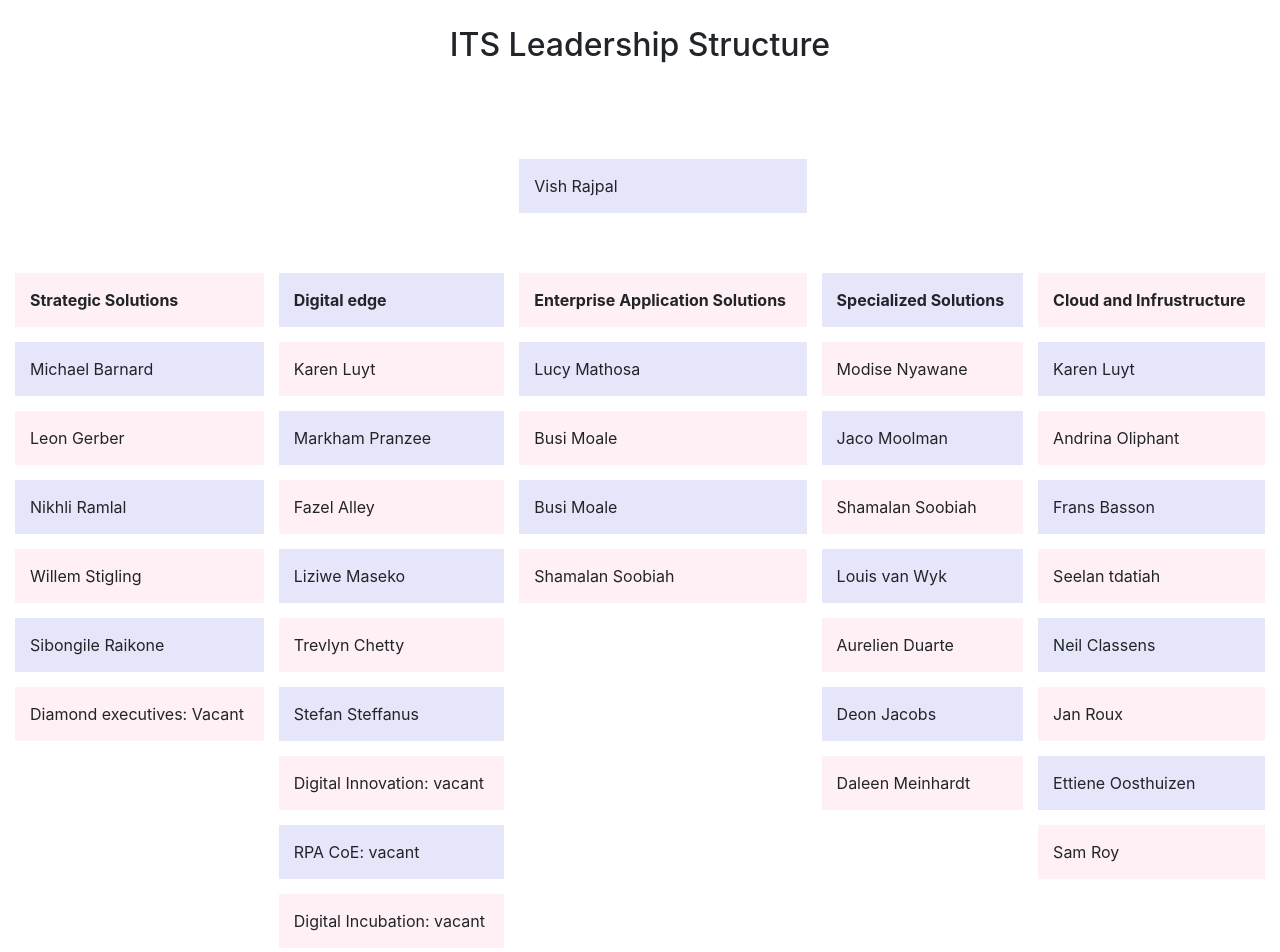
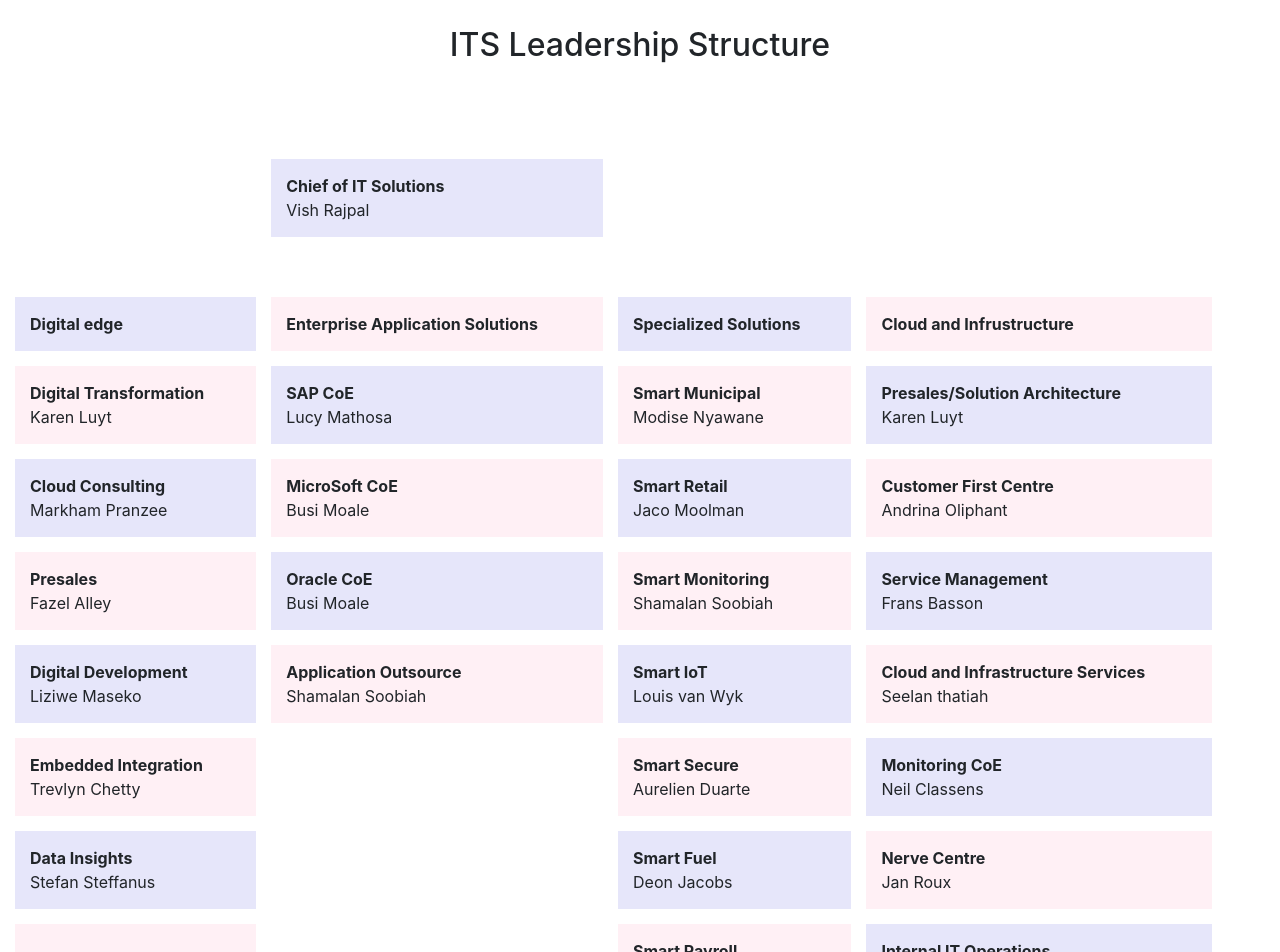
Before and after one commit to Zupirio/ITS-structure, an Angular app: page /structure in a window 1280 px wide. Shown: the top 952 px of the page. Built offline with nearby package versions, Linux system fonts and the light colour scheme.

Commit message:
structure

```diff
--- a/src/app/structure/structure.component.html
+++ b/src/app/structure/structure.component.html
@@ -7,8 +7,11 @@
   <table style="width:100%">
     <tr>
       <td></td>
+      <td style="background-color:lavender">
+          <div class="title"> <b>Chief of IT Solutions</b> </div>
+          <div class="sub"> Vish Rajpal </div>
+      </td>
       <td></td>
-      <td style="background-color:lavender">Vish Rajpal</td>
       <td></td>
       <td></td>
     </tr>
@@ -20,71 +23,154 @@
       <td></td>
     </tr>
     <tr>
-      <th style="background-color:lavenderblush">Strategic Solutions</th>
+      <!--<th style="background-color:lavenderblush">Strategic Solutions</th>-->
       <th style="background-color:lavender">Digital edge</th>
       <th style="background-color:lavenderblush">Enterprise Application Solutions</th>
       <th style="background-color:lavender">Specialized Solutions</th>
       <th style="background-color:lavenderblush">Cloud and Infrustructure</th>
     </tr>
     <tr>
-      <td style="background-color:lavender">Michael Barnard</td>
-      <td style="background-color:lavenderblush">Karen Luyt</td>
-      <td style="background-color:lavender">Lucy Mathosa</td>
-      <td style="background-color:lavenderblush">Modise Nyawane</td>
-      <td style="background-color:lavender">Karen Luyt</td>
+      <!--<td style="background-color:lavender">Michael Barnard</td>-->
+      <td style="background-color:lavenderblush">
+          <div class="title"> <b>Digital Transformation</b> </div>
+          <div class="sub">  Karen Luyt </div>
+       </td>
+      <td style="background-color:lavender">
+          <div class="title"> <b>SAP CoE</b> </div>
+          <div class="sub"> Lucy Mathosa </div>
+        </td>
+      <td style="background-color:lavenderblush">
+          <div class="title"> <b>Smart Municipal</b> </div>
+          <div class="sub"> Modise Nyawane </div>
+        </td>
+      <td style="background-color:lavender">
+          <div class="title"> <b>Presales/Solution Architecture</b> </div>
+          <div class="sub"> Karen Luyt </div>
+        </td>
     </tr>
     <tr>
-      <td style="background-color:lavenderblush">Leon Gerber</td>
-      <td style="background-color:lavender">Markham Pranzee</td>
-      <td style="background-color:lavenderblush">Busi Moale</td>
-      <td style="background-color:lavender">Jaco Moolman</td>
-      <td style="background-color:lavenderblush">Andrina Oliphant</td>
+      <!--<td style="background-color:lavenderblush">Leon Gerber</td>-->
+      <td style="background-color:lavender">
+          <div class="title"> <b>Cloud Consulting</b> </div>
+          <div class="sub"> Markham Pranzee </div>
+        </td>
+      <td style="background-color:lavenderblush">
+          <div class="title"> <b>MicroSoft CoE</b> </div>
+          <div class="sub"> Busi Moale </div>
+        </td>
+      <td style="background-color:lavender">
+          <div class="title"> <b>Smart Retail</b> </div>
+          <div class="sub"> Jaco Moolman </div>
+        </td>
+      <td style="background-color:lavenderblush">
+          <div class="title"> <b>Customer First Centre</b> </div>
+          <div class="sub"> Andrina Oliphant </div>
+        </td>
     </tr>
     <tr>
-      <td style="background-color:lavender">Nikhli Ramlal</td>
-      <td style="background-color:lavenderblush">Fazel Alley</td>
-      <td style="background-color:lavender">Busi Moale</td>
-      <td style="background-color:lavenderblush">Shamalan Soobiah</td>
-      <td style="background-color:lavender">Frans Basson</td>
+      <!--<td style="background-color:lavender">Nikhli Ramlal</td>-->
+      <td style="background-color:lavenderblush">
+          <div class="title"> <b>Presales</b> </div>
+          <div class="sub"> Fazel Alley </div>
+        </td>
+      <td style="background-color:lavender">
+          <div class="title"> <b>Oracle CoE</b> </div>
+          <div class="sub"> Busi Moale </div>
+        </td>
+      <td style="background-color:lavenderblush">
+          <div class="title"> <b>Smart Monitoring</b> </div>
+          <div class="sub"> Shamalan Soobiah </div>
+        </td>
+      <td style="background-color:lavender">
+          <div class="title"> <b>Service Management</b> </div>
+          <div class="sub"> Frans Basson </div>
+        </td>
     </tr>
     <tr>
-      <td style="background-color:lavenderblush">Willem Stigling</td>
-      <td style="background-color:lavender">Liziwe Maseko</td>
-      <td style="background-color:lavenderblush">Shamalan Soobiah</td>
-      <td style="background-color:lavender">Louis van Wyk</td>
-      <td style="background-color:lavenderblush">Seelan tdatiah</td>
+      <!--<td style="background-color:lavenderblush">Willem Stigling</td>-->
+      <td style="background-color:lavender">
+          <div class="title"> <b>Digital Development</b> </div>
+          <div class="sub"> Liziwe Maseko </div>
+        </td>
+      <td style="background-color:lavenderblush">
+          <div class="title"> <b>Application Outsource</b> </div>
+          <div class="sub"> Shamalan Soobiah </div>
+        </td>
+      <td style="background-color:lavender">
+          <div class="title"> <b>Smart IoT</b> </div>
+          <div class="sub"> Louis van Wyk </div>
+        </td>
+      <td style="background-color:lavenderblush">
+          <div class="title"> <b>Cloud and Infrastructure Services</b> </div>
+          <div class="sub"> Seelan thatiah </div>
+        </td>
     </tr>
     <tr>
-      <td style="background-color:lavender">Sibongile Raikone</td>
-      <td style="background-color:lavenderblush">Trevlyn Chetty</td>
+ <!--<td style="background-color:lavender">Sibongile Raikone</td>-->
+      <td style="background-color:lavenderblush">
+          <div class="title"> <b>Embedded Integration</b> </div>
+          <div class="sub"> Trevlyn Chetty </div>
+        </td>
       <td></td>
-      <td style="background-color:lavenderblush">Aurelien Duarte</td>
-      <td style="background-color:lavender">Neil Classens</td>
+      <td style="background-color:lavenderblush">
+          <div class="title"> <b>Smart Secure</b> </div>
+          <div class="sub"> Aurelien Duarte </div>
+        </td>
+      <td style="background-color:lavender">
+          <div class="title"> <b>Monitoring CoE</b> </div>
+          <div class="sub"> Neil Classens </div>
+        </td>
     </tr>
     <tr>
-      <td style="background-color:lavenderblush">Diamond executives: Vacant</td>
-      <td style="background-color:lavender">Stefan Steffanus</td>
+      <!--<td style="background-color:lavenderblush">Diamond executives: Vacant</td>-->
+      <td style="background-color:lavender">
+          <div class="title"> <b>Data Insights</b> </div>
+          <div class="sub"> Stefan Steffanus </div>
+        </td>
       <td></td>
-      <td style="background-color:lavender">Deon Jacobs</td>
-      <td style="background-color:lavenderblush">Jan Roux</td>
+      <td style="background-color:lavender">
+          <div class="title"> <b>Smart Fuel</b> </div>
+          <div class="sub"> Deon Jacobs </div>
+        </td>
+      <td style="background-color:lavenderblush">
+          <div class="title"> <b>Nerve Centre</b> </div>
+          <div class="sub"> Jan Roux </div>
+        </td>
     </tr>
     <tr>
+      <td style="background-color:lavenderblush">
+          <div class="title"> <b>Digital Innovation</b> </div>
+          <div class="sub"> </div>
+        </td>
       <td></td>
-      <td style="background-color:lavenderblush">Digital Innovation: vacant</td>
+      <td style="background-color:lavenderblush">
+          <div class="title"> <b>Smart Payroll</b> </div>
+          <div class="sub">Daleen Meinhardt</div>
+        </td>
+      <td style="background-color:lavender">
+          <div class="title"> <b>Internal IT Operations</b> </div>
+          <div class="sub">Ettiene Oosthuizen</div>
+        </td>
       <td></td>
-      <td style="background-color:lavenderblush">Daleen Meinhardt</td>
-      <td style="background-color:lavender">Ettiene Oosthuizen</td>
     </tr>
     <tr>
-      <td></td>
-      <td style="background-color:lavender">RPA CoE: vacant</td>
+      <td style="background-color:lavender">
+          <div class="title"> <b>RPA CoE</b> </div>
+          <div class="sub"></div>
+        </td>
       <td></td>
       <td></td>
-      <td style="background-color:lavenderblush">Sam Roy</td>
+      <td style="background-color:lavenderblush">
+          <div class="title"> <b>Coastal Operations</b> </div>
+          <div class="sub">Sam Roy</div>
+        </td>
+      <td></td>
     </tr>
     <tr>
-      <td></td>
-      <td style="background-color:lavenderblush">Digital Incubation: vacant</td>
+      <td style="background-color:lavenderblush">
+          <div class="title"> <b>Digital Incubation</b> </div>
+          <div class="sub"></div>
+        </td>
       <td></td>
       <td></td>
       <td></td>
```
